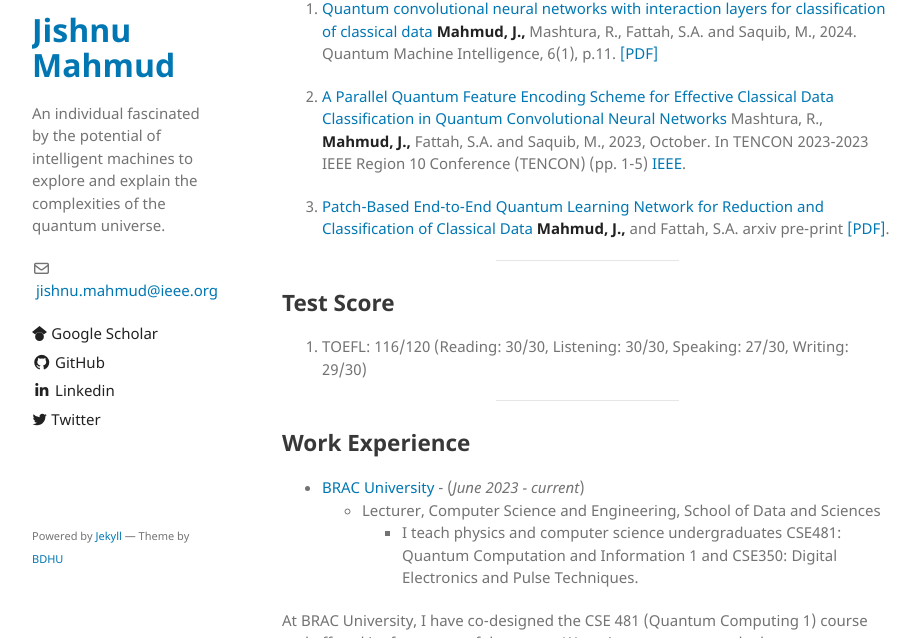
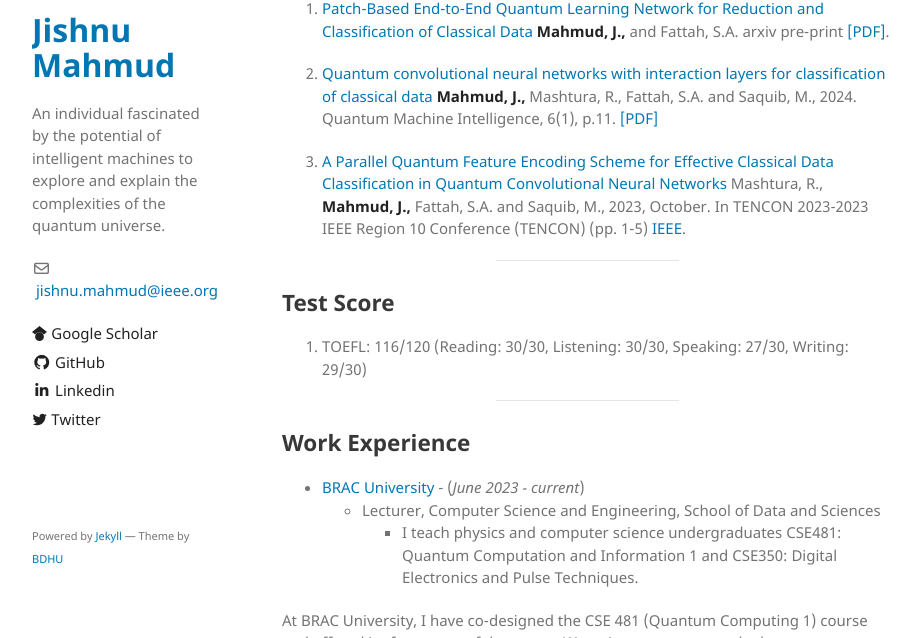
Before and after one commit to sowmitra-das-sumit/sowmitra-das-sumit.github.io, a Jekyll site: the page built from index.md, in a window 1280 px wide and 900 px high, scrolled down 985 px, cut to the strip 262-900 px from the top of the window. Shown: the whole strip, without its empty margins (178-1098 px from the left). Built offline with Jekyll 4.4.1, drawn with Linux system fonts in a browser that asks for light colours; our own code applies the rules of GitHub Pages for plain Markdown files.

```diff
--- a/index.md
+++ b/index.md
@@ -27,14 +27,17 @@ I am seeking PhD opportunities in quantum information and computation for the Fa
 
 ## Publications & Preprints
 
-1. [Quantum convolutional neural networks with interaction layers for classification of classical data](https://link.springer.com/article/10.1007/s42484-024-00145-4)
+
+1. [Patch-Based End-to-End Quantum Learning Network for Reduction and Classification of Classical Data](https://arxiv.org/abs/2409.15214)
+**Mahmud, J.,** and Fattah, S.A. arxiv pre-print [[PDF]](https://arxiv.org/pdf/2409.15214).
+
+2. [Quantum convolutional neural networks with interaction layers for classification of classical data](https://link.springer.com/article/10.1007/s42484-024-00145-4)
 **Mahmud, J.,** Mashtura, R., Fattah, S.A. and Saquib, M., 2024. Quantum Machine Intelligence, 6(1), p.11. [[PDF]](https://arxiv.org/pdf/2307.11792)
 
-2. [A Parallel Quantum Feature Encoding Scheme for Effective Classical Data Classification in Quantum Convolutional Neural Networks](https://ieeexplore.ieee.org/abstract/document/10322543)
+3. [A Parallel Quantum Feature Encoding Scheme for Effective Classical Data Classification in Quantum Convolutional Neural Networks](https://ieeexplore.ieee.org/abstract/document/10322543)
 Mashtura, R., **Mahmud, J.,** Fattah, S.A. and Saquib, M., 2023, October. In TENCON 2023-2023 IEEE Region 10 Conference (TENCON) (pp. 1-5) [IEEE](https://ieeexplore.ieee.org/abstract/document/10322543).
 
-3. [Patch-Based End-to-End Quantum Learning Network for Reduction and Classification of Classical Data](https://arxiv.org/abs/2409.15214)
-**Mahmud, J.,** and Fattah, S.A. arxiv pre-print [[PDF]](https://arxiv.org/pdf/2409.15214).
+
 
 
 
```
